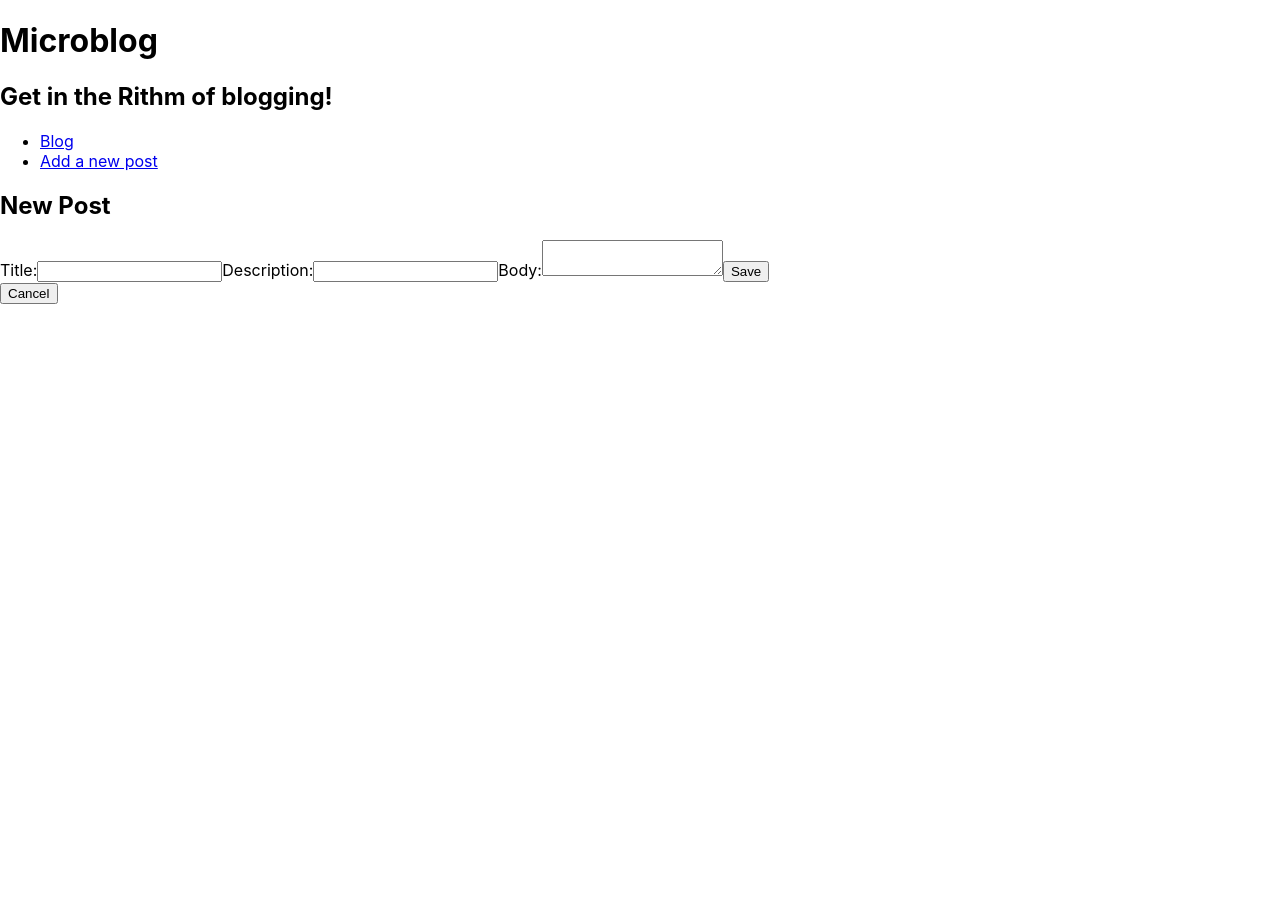
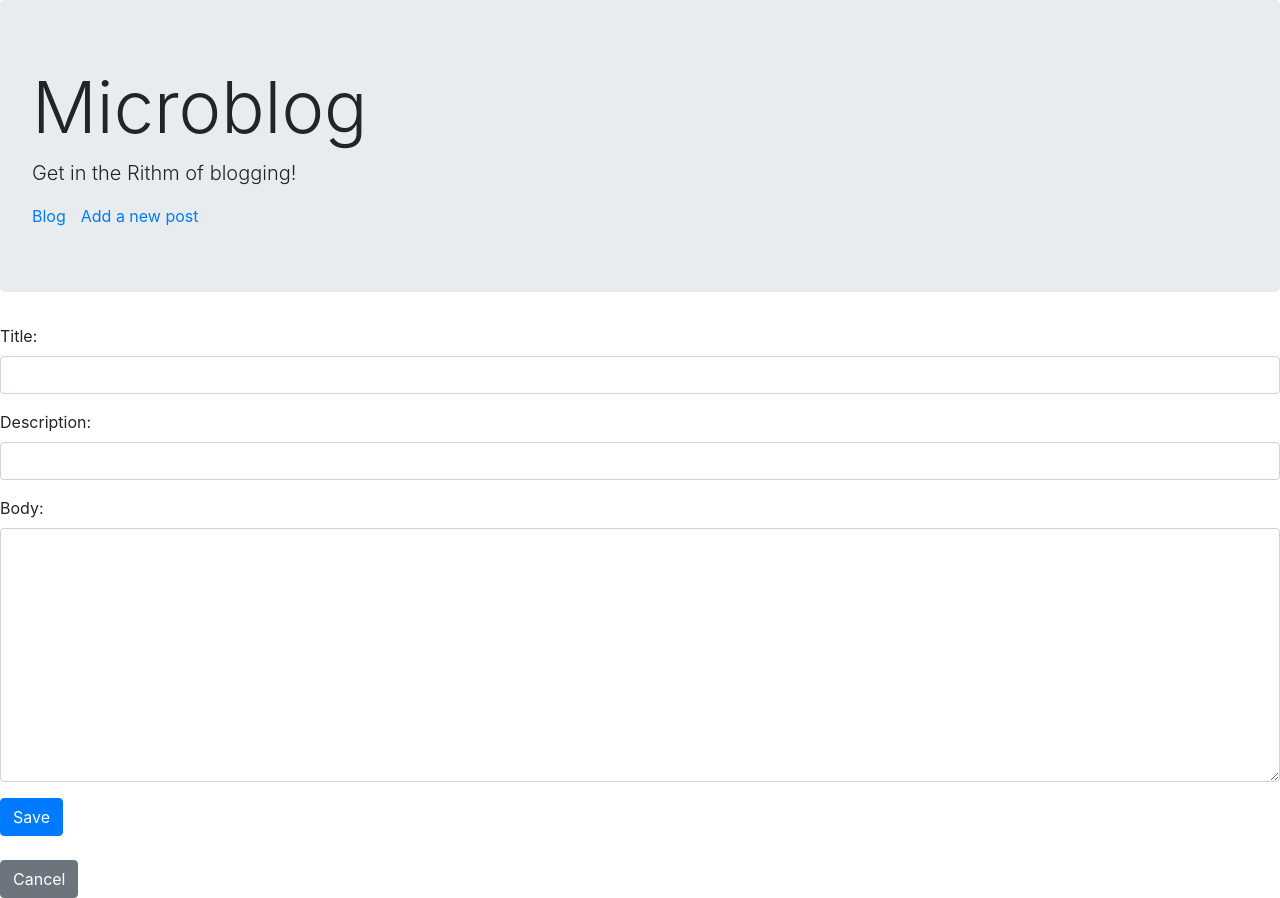
Before and after one commit to paigegodfrey/microblog, a React (Create React App) app in the folder frontend/: page /new in a window 1280 px wide. Before the commit the page ends 800 px from the top, so only its background shows below. Built offline with nearby package versions, Linux system fonts and the light colour scheme.

Commit message:
started styling

```diff
--- a/frontend/src/BlogPostForm.js
+++ b/frontend/src/BlogPostForm.js
@@ -33,7 +33,7 @@ function BlogPostForm({ postId, title, description, body }) {
 
   const handleSubmit = (evt) => {
     evt.preventDefault();
-    postId ? handleEditPost({postId, data: formData})
+    postId ? handleEditPost({ postId, data: formData })
       : handleAddPost(formData);
     setFormData(INITIAL_STATE);
     history.push("/");
@@ -44,32 +44,39 @@ function BlogPostForm({ postId, title, description, body }) {
   }
 
   return (
-    <div className="BlogPostForm">
-      <form onSubmit={handleSubmit}>
-        <h2>New Post</h2>
-        <label htmlFor="title">Title:</label>
+    <div>
+      <form className="mb-4" onSubmit={handleSubmit}>
+        <div className="form-group">
+          <label htmlFor="editform-title">Title:</label>
           <input required
-          type="text"
+            onChange={handleChange}
+            id="editform-title"
             name="title"
-          value={formData.title}
+            className="form-control"
+            value={formData.title} />
+        </div>
+        <div className="form-group">
+          <label htmlFor="editform-description">Description:</label>
+          <input required
             onChange={handleChange}
-        />
-        <label htmlFor="description">Description:</label>
-        <input required
-          type="text"
+            id="editform-description"
             name="description"
-          value={formData.description}
+            className="form-control"
+            value={formData.description} />
+        </div>
+        <div className="form-group">
+          <label htmlFor="editform-body">Body:</label>
+          <textarea required
             onChange={handleChange}
-        />
-        <label htmlFor="recipe">Body:</label>
-        <textarea required
+            id="editform-body"
             name="body"
-          value={formData.body}
-          onChange={handleChange}
-        />
-        <button>Save</button>
+            className="form-control"
+            rows={10}
+            value={formData.body} />
+        </div>
+        <button className="btn btn-primary mr-2">Save</button>
       </form>
-      <button onClick={cancel}>Cancel</button>
+      <button onClick={cancel} className="btn btn-secondary">Cancel</button>
     </div>
   );
 }
--- a/frontend/src/CommentForm.js
+++ b/frontend/src/CommentForm.js
@@ -1,7 +1,7 @@
 import React, { useState } from "react";
 import { useDispatch } from "react-redux";
 import { useParams } from "react-router-dom";
-import {  addCommentToAPI } from './actions';
+import { addCommentToAPI } from './actions';
 
 function CommentForm() {
   const { postId } = useParams();
@@ -26,21 +26,23 @@ function CommentForm() {
 
   const handleSubmit = (evt) => {
     evt.preventDefault();
-    handleAddComment({postId, data: formData });
+    handleAddComment({ postId, data: formData });
     setFormData(INITIAL_STATE);
   };
 
   return (
-    <div className="Comment">
+    <div>
       <form onSubmit={handleSubmit}>
-        <input required
-          type="text"
-          name="text"
-          placeholder="New Comment"
-          value={formData.text}
-          onChange={handleChange}
-        />
-        <button>Add</button>
+        <div className="form-group">
+          <input onChange={handleChange}
+            id="commentform-text"
+            name="text"
+            size="50"
+            placeholder="New Comment"
+            className="form-control"
+            value={formData.text} />
+        </div>
+        <button className="btn btn-primary">Add</button>
       </form>
     </div>
   )
--- a/frontend/src/CommentList.js
+++ b/frontend/src/CommentList.js
@@ -14,10 +14,13 @@ function CommentList() {
 
   const showComments = () => (
     comments.map(comment => (
-      <div key={comment.id}>
-        <button onClick={() => handleDeleteComment({ postId, commentId: comment.id })}>X</button>
-        <span>{comment.text}</span>
-      </div>
+      <p key={comment.id}>
+        <i
+          className="fa fa-times text-danger mr-2"
+          onClick={() => handleDeleteComment({ postId, commentId: comment.id })}
+        />
+        {comment.text}
+      </p>
     ))
   );
 
--- a/frontend/src/HomePage.js
+++ b/frontend/src/HomePage.js
@@ -4,11 +4,11 @@ import TitleList from "./TitleList";
 function HomePage() {
 
   return (
-    <div>
-      <p>Welcome to <b>Microblog,</b> our innovative site for
+    <main>
+      <p className="lead">Welcome to <b>Microblog,</b> our innovative site for
         communicating on the information superhighway.</p>
       <TitleList />
-    </div>
+    </main>
   )
 }
 
--- /dev/null
+++ b/frontend/src/Nav.css
@@ -0,0 +1,3 @@
+.Nav a {
+  margin-right: 15px;
+}
--- a/frontend/src/Nav.js
+++ b/frontend/src/Nav.js
@@ -1,16 +1,18 @@
 import React from "react";
 import { Link } from "react-router-dom";
+import { Jumbotron } from 'reactstrap';
+import './Nav.css';
 
 function Nav() {
 
   return (
     <div className="Nav">
-      <h1>Microblog</h1>
-      <h2>Get in the Rithm of blogging!</h2>
-      <ul>
-        <li><Link to="/">Blog</Link></li>
-        <li><Link to="/new">Add a new post</Link></li>
-      </ul>
+      <Jumbotron>
+        <h1 className="display-3">Microblog</h1>
+        <p className="lead">Get in the Rithm of blogging!</p>
+        <Link to="/">Blog</Link>
+        <Link to="/new">Add a new post</Link>
+      </Jumbotron>
     </div>
   );
 }
--- a/frontend/src/Post.js
+++ b/frontend/src/Post.js
@@ -15,7 +15,7 @@ function Post() {
   const [showEditForm, setShowEditForm] = useState(false);
 
   useEffect(() => {
-    dispatch(getPostFromAPI({postId}));
+    dispatch(getPostFromAPI({ postId }));
   }, [postId, dispatch]);
 
   const post = useSelector(st => st.posts[postId]);
@@ -30,9 +30,12 @@ function Post() {
       <PostView
         handleToggle={handleToggle}
         {...post} />
-      <CommentList />
-      <CommentForm />
-    </div>
+      <section className="Post-comments mb-4">
+        <h4>Comments</h4>
+        <CommentList />
+        <CommentForm />
+      </section>
+    </div >
   );
 
   return (
--- a/frontend/src/PostCard.js
+++ b/frontend/src/PostCard.js
@@ -1,13 +1,34 @@
 import React from "react";
 import { Link } from "react-router-dom";
+import {
+  Row,
+  Col,
+  Card,
+  CardText,
+  CardBody,
+  CardTitle,
+} from 'reactstrap';
 
 function PostCard({ title, description, id }) {
 
   return (
-    <div>
-      <p><Link to={`/${id}`}>{title}</Link></p>
-      <p>{description}</p>
-    </div>
+    <Row>
+      <Col sm="6">
+        <Card>
+          <CardBody>
+            <CardTitle><Link to={`/${id}`}>{title}</Link></CardTitle>
+            <CardText>{description}</CardText>
+            {/* <div className="card-footer">
+            <small>{votes} votes</small>
+            <i className="fas fa-thumbs-up text-success ml-2"
+            onClick={() => vote("up", id)} />
+            <i className="fas fa-thumbs-down text-danger ml-2"
+            onClick={() => vote("down", id)} />
+          </div> */}
+          </CardBody>
+        </Card>
+      </Col>
+    </Row>
   )
 }
 
--- a/frontend/src/PostView.js
+++ b/frontend/src/PostView.js
@@ -3,7 +3,7 @@ import { useParams, useHistory } from "react-router-dom";
 import { useDispatch } from "react-redux";
 import { deletePostFromAPI } from './actions';
 
-function PostView({handleToggle, title, description, body}) {
+function PostView({ handleToggle, title, description, body }) {
   const { postId } = useParams();
   const dispatch = useDispatch();
   const history = useHistory();
@@ -14,13 +14,27 @@ function PostView({handleToggle, title, description, body}) {
   }
 
   return (
-    <div className="PostView">
-      <div className="posts">
-        <h3>{title}</h3>
-        <p>{description}</p>
-        <p>{body}</p>
-        <button onClick={handleToggle}>Edit</button>
-        <button onClick={() => handleDeletePost({postId})}>Delete</button>
+    <div className="PostDisplay">
+      <div>
+        <h2>{title}</h2>
+        <p><i>{description}</i></p>
+        <div>{body}</div>
+      </div>
+      <div className="PostDisplay-right">
+        <div className="PostDisplay-edit-area">
+          <i className="fas fa-edit text-primary"
+            onClick={handleToggle} />
+          <i className="fas fa-times text-danger"
+            onClick={() => handleDeletePost({ postId })} />
+        </div>
+        {/* <div className="PostDisplay-votes"> */}
+        {/* <b>{votes} votes:</b>
+
+        <i className="fas fa-thumbs-up text-success"
+            onClick={doVoteUp} />
+        <i className="fas fa-thumbs-down text-danger"
+            onClick={doVoteDown} /> */}
+        {/* </div> */}
       </div>
     </div>
   )
--- a/frontend/src/actions.js
+++ b/frontend/src/actions.js
@@ -18,17 +18,52 @@ export function getPostsFromAPI() {
   };
 }
 
+export function getPostFromAPI(params) {
+  return async function(dispatch) {
+    let res = await axios.get(`${BASE_URL}/api/posts/${params.postId}`);
+    dispatch(getPost(res.data));
+  };
+}
+
+export function addPostToAPI(params) {
+  return async function(dispatch) {
+    let res = await axios.post(`${BASE_URL}/api/posts`, params);
+    dispatch(addPost(res.data));
+  };
+}
+
+export function editPostFromAPI(params) {
+  return async function(dispatch) {
+    let res = await axios.put(`${BASE_URL}/api/posts/${params.postId}`, params.data);
+    dispatch(editPost(res.data));
+  };
+}
+
+export function deletePostFromAPI(params) {
+  return async function(dispatch) {
+    await axios.delete(`${BASE_URL}/api/posts/${params.postId}`);
+    dispatch(deletePost({postId: params.postId}));
+  };
+}
+
+export function addCommentToAPI(params) {
+  return async function(dispatch) {
+    let res = await axios.post(`${BASE_URL}/api/posts/${params.postId}/comments`, params.data);
+    dispatch(addComment({postId: params.postId, data: res.data}));
+  };
+}
+
+export function deleteCommentFromAPI(params) {
+  return async function(dispatch) {
+    await axios.delete(`${BASE_URL}/api/posts/${params.postId}/comments/${params.commentId}`);
+    dispatch(deleteComment({postId: params.postId, commentId: params.commentId}));
+  };
+}
+
 function getPosts(data) {
   return {
     type: GET_POSTS,
     payload: data
-  };
-}
-
-export function getPostFromAPI(params) {
-  return async function(dispatch) {
-    let res = await axios.get(`${BASE_URL}/api/posts/${params.postId}`);
-    dispatch(getPost(res.data));
   };
 }
 
@@ -39,24 +74,10 @@ function getPost(data) {
   };
 }
 
-export function addPostToAPI(params) {
-  return async function(dispatch) {
-    let res = await axios.post(`${BASE_URL}/api/posts`, params);
-    dispatch(addPost(res.data));
-  };
-}
-
 function addPost(data) {
   return {
     type: ADD_POST,
     payload: data
-  };
-}
-
-export function editPostFromAPI(params) {
-  return async function(dispatch) {
-    let res = await axios.put(`${BASE_URL}/api/posts/${params.postId}`, params.data);
-    dispatch(editPost(res.data));
   };
 }
 
@@ -67,24 +88,10 @@ function editPost(data) {
   };
 }
 
-export function deletePostFromAPI(params) {
-  return async function(dispatch) {
-    await axios.delete(`${BASE_URL}/api/posts/${params.postId}`);
-    dispatch(deletePost({postId: params.postId}));
-  };
-}
-
 function deletePost(data) {
   return {
     type: DELETE_POST,
     payload: data
-  };
-}
-
-export function addCommentToAPI(params) {
-  return async function(dispatch) {
-    let res = await axios.post(`${BASE_URL}/api/posts/${params.postId}/comments`, params.data);
-    dispatch(addComment({postId: params.postId, data: res.data}));
   };
 }
 
@@ -95,13 +102,6 @@ function addComment(data) {
   };
 }
 
-export function deleteCommentFromAPI(params) {
-  return async function(dispatch) {
-    await axios.delete(`${BASE_URL}/api/posts/${params.postId}/comments/${params.commentId}`);
-    dispatch(deleteComment({postId: params.postId, commentId: params.commentId}));
-  };
-}
-
 function deleteComment(data) {
   return {
     type: DELETE_COMMENT,
```
Also changed, not shown: frontend/package.json (+6 -6 lines), frontend/src/index.js (+5 -3 lines), 1 other file (tests, documents, lock files or other folders). Lines whose indentation alone changed are shown as unchanged.
